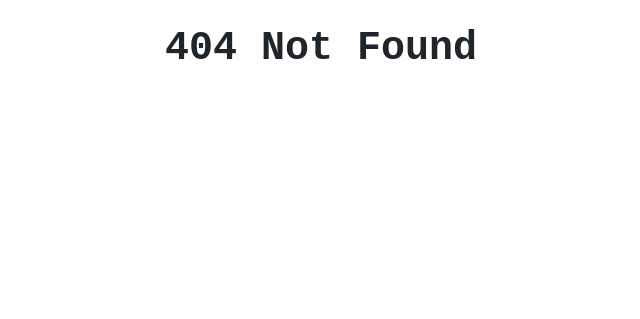
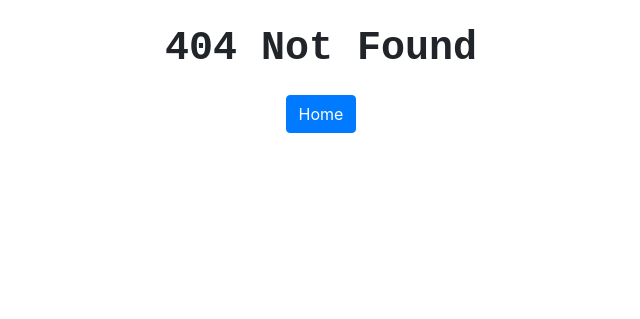
Before and after one commit to joe-pier/PersonalWebSiteV2, a Flask app: template templates/404.html in a window 1280 px wide. Shown: the part 481-800 px from the top of the page, without its empty margins (319-959 px from the left). Run offline with Flask 2, Linux system fonts and the light colour scheme; the template is opened without the code that fills it, so the values that code supplies are empty.

Commit message:
clean code

```diff
--- a/templates/404.html
+++ b/templates/404.html
@@ -31,6 +31,9 @@
                 404 Not Found
             </p>
         </b>
+    </b>
+    <a href="/" type = "button" class = "btn btn-primary"> Home</a>
+    <p></p>
     </center>
 </body>
 
--- a/templates/toomanyattempts.html
+++ b/templates/toomanyattempts.html
@@ -31,6 +31,9 @@
                 Too many attempts, sorry try later!
             </p>
         </b>
+    </b>
+    <a href="/" type = "button" class = "btn btn-primary"> Home</a>
+    <p></p>
     </center>
 </body>
 
```
